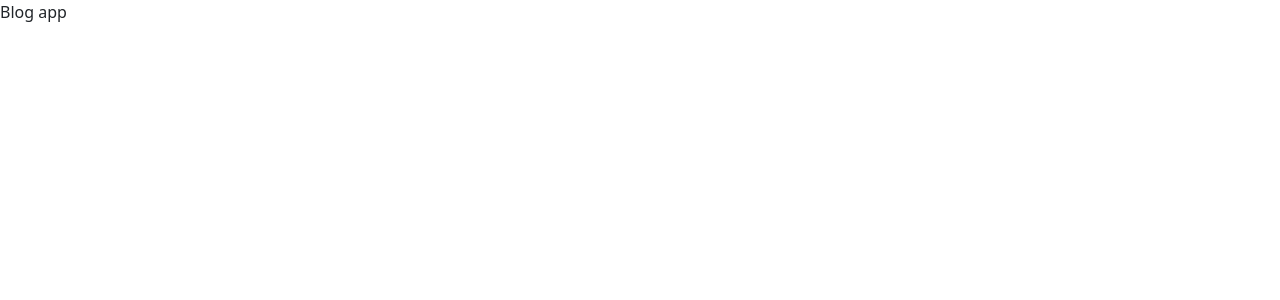
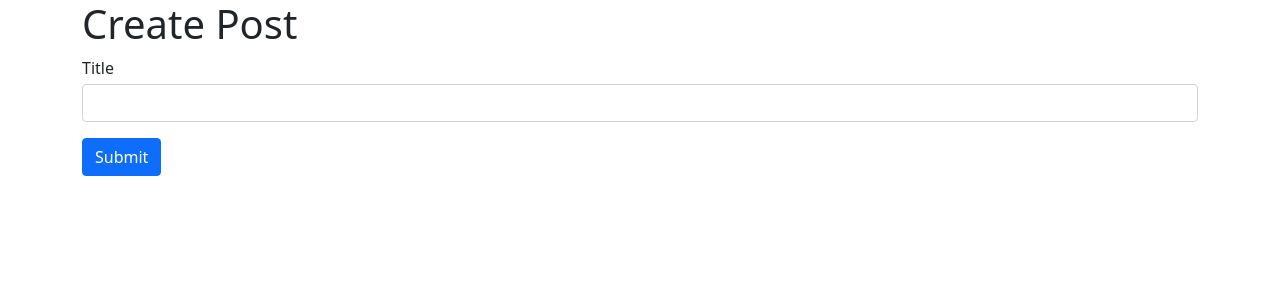
Before and after one commit to Lukinhasssss/microservices-react-nodejs, a React (Create React App) app in the folder blog/client/: page / in a window 1280 px wide. Shown: the top 300 px of the page. Built offline with nearby package versions, Linux system fonts and the light colour scheme.

Commit message:
feat: build post submission

```diff
--- a/blog/client/src/App.js
+++ b/blog/client/src/App.js
@@ -1,5 +1,12 @@
+import PostCreate from "./PostCreate"
+
 const App = () => {
-  return <div>Blog app</div>
+  return (
+    <div className="container">
+      <h1>Create Post</h1>
+      <PostCreate />
+    </div>
+  )
 }
 
 export default App
--- /dev/null
+++ b/blog/client/src/PostCreate.js
@@ -0,0 +1,35 @@
+import { useState } from "react"
+import axios from 'axios'
+
+const PostCreate = () => {
+  const [title, setTitle] = useState('')
+
+  const onSubmit = async (event) => {
+    event.preventDefault()
+
+    await axios.post('http://localhost:8080/posts', {
+      title
+    })
+
+    setTitle('')
+  }
+
+  return (
+    <div>
+      <form onSubmit={ onSubmit }>
+        <div className="form-group">
+          <label>Title</label>
+          <input
+            value={ title }
+            onChange={ event => setTitle(event.target.value) }
+            className="form-control mt-1"
+          />
+        </div>
+
+        <button className="btn btn-primary mt-3">Submit</button>
+      </form>
+    </div>
+  )
+}
+
+export default PostCreate
--- a/blog/client/src/index.js
+++ b/blog/client/src/index.js
@@ -1,5 +1,6 @@
 import React from 'react';
-import ReactDOM from 'react-dom';
+import ReactDOM from 'react-dom'
+
 import App from './App';
 
 ReactDOM.render(
```
